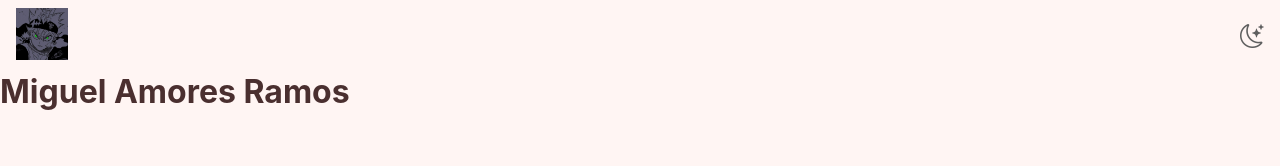
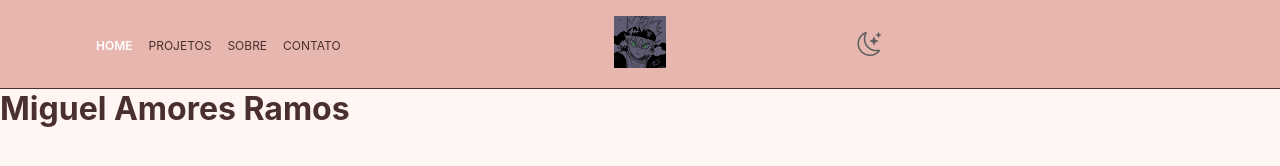
Before and after one commit to 44mgl/44mgl.github.io, a plain HTML site: page index.html in a window 1280 px wide. Drawn offline with nearby package versions, Linux system fonts and the light colour scheme.

Commit message:
telas mobile e desktop feitas

```diff
--- a/assets/css/styles.css
+++ b/assets/css/styles.css
@@ -55,6 +55,12 @@ i {
     width: 100%;
     padding: 0.5rem 1rem;
 }
+
+.header_toggle{
+    display: flex;
+    justify-content: flex-end;
+}
+
 .header_brand .brand_logo{
     width: 3.25rem;
     height: 3.25rem;
@@ -91,8 +97,10 @@ i {
     gap: .625rem;
 }
 
-.menu__link:active .menu__icon,
-.menu__link:active .menu__text{
+.menu__link.active .menu__icon,
+.menu__link.active .menu__text,
+.menu__link:hover .menu__icon,
+.menu__link:hover .menu__text{
     color: #FFFFFF;
     font-weight: 600;
 }
@@ -111,8 +119,40 @@ i {
     text-transform: uppercase;
 }
 
+.header__nav {
+    display: none;
+}
+
+.menu--principal{
+    gap: 1rem;
+}
+
 @media (min-width: 768px) {
-    .menu--mobile {
-        display: none;
-    }
+
+.header      {
+    border-bottom: 1px solid var(--text);
+    background-color: var(--primary);
+    padding: 1rem 6rem;
 }
+
+.nav--mobile {
+    display: none;
+}
+
+.header__nav {
+    display: flex;
+}
+
+.header__nav,
+.header__toggle{
+    min-width: 30%;
+}
+}
+
+@media (min-width: 1440px) {
+.header      {
+    border-bottom: 1px solid var(--text);
+    background-color: var(--primary);
+    padding: 1rem 4rem;
+}
+}
--- a/index.html
+++ b/index.html
@@ -12,12 +12,38 @@
 </head>
 <body>
     <header class="header">
+        <nav class="header__nav">
+        <ul class="menu menu--principal">
+            <li class="menu__item">
+                <a class="menu__link active" href="#home">
+                  <span class="menu__text">Home</span>
+                </a>
+            </li>
+            <li class="menu__item">
+                <a class="menu__link" href="#projetos">
+                  <span class="menu__text">Projetos</span>
+                </a>
+            </li>
+            <li class="menu__item">
+                <a class="menu__link" href="#sobre">
+                  <span class="menu__text">Sobre</span>
+                </a>
+            </li>
+            <li class="menu__item">
+                <a class="menu__link" href="#contato">
+                  <span class="menu__text">Contato</span>
+                </a>
+            </li>
+        </ul>
+    </nav>
         <div class="header_brand">
           <img class="brand_logo" src="assets/images/asta.jpg" alt="Logo Provisorio">
         </div>
+        <div class="header__toggle">
         <i id="toggleTheme" class="bi bi-moon-stars"></i>
+        </div>
     </header>
-    <nav>
+    <nav class="nav--mobile">
         <ul class="menu menu--mobile">
             <li class="menu__item">
                 <a class="menu__link active" href="#home">
```
